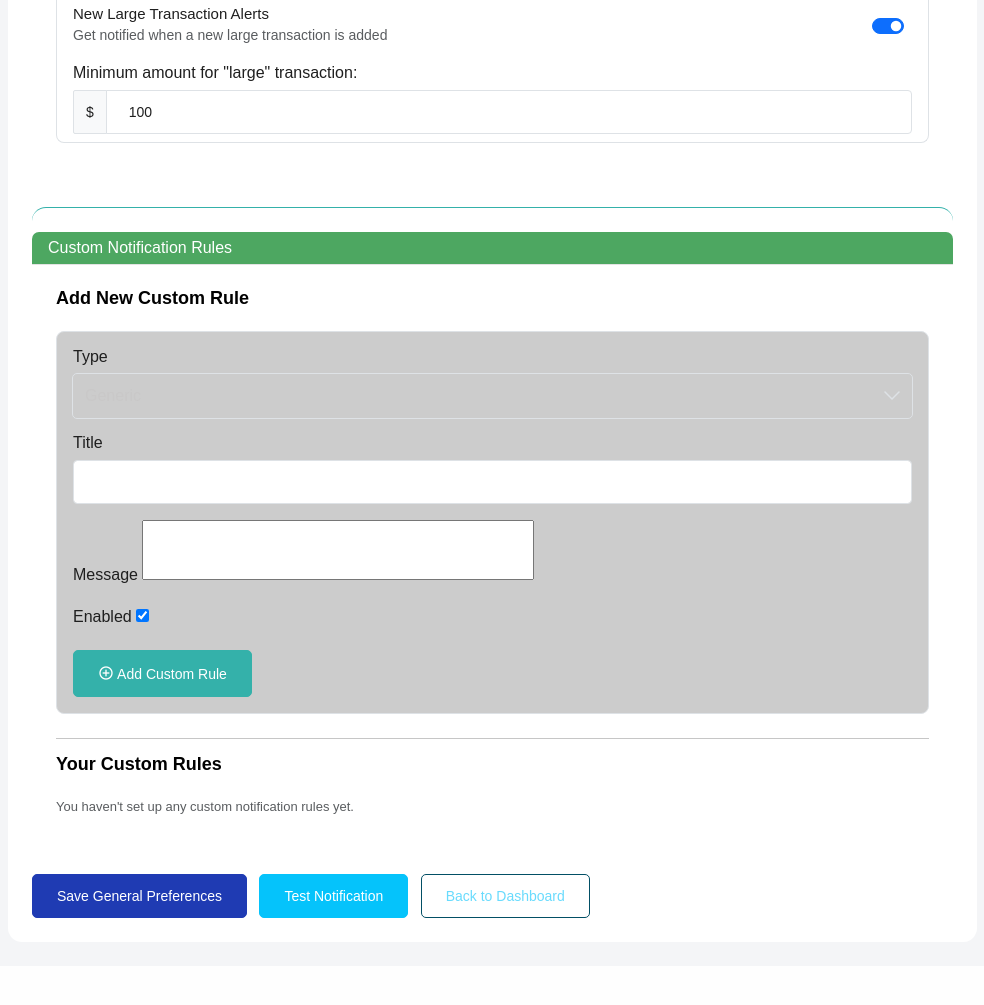
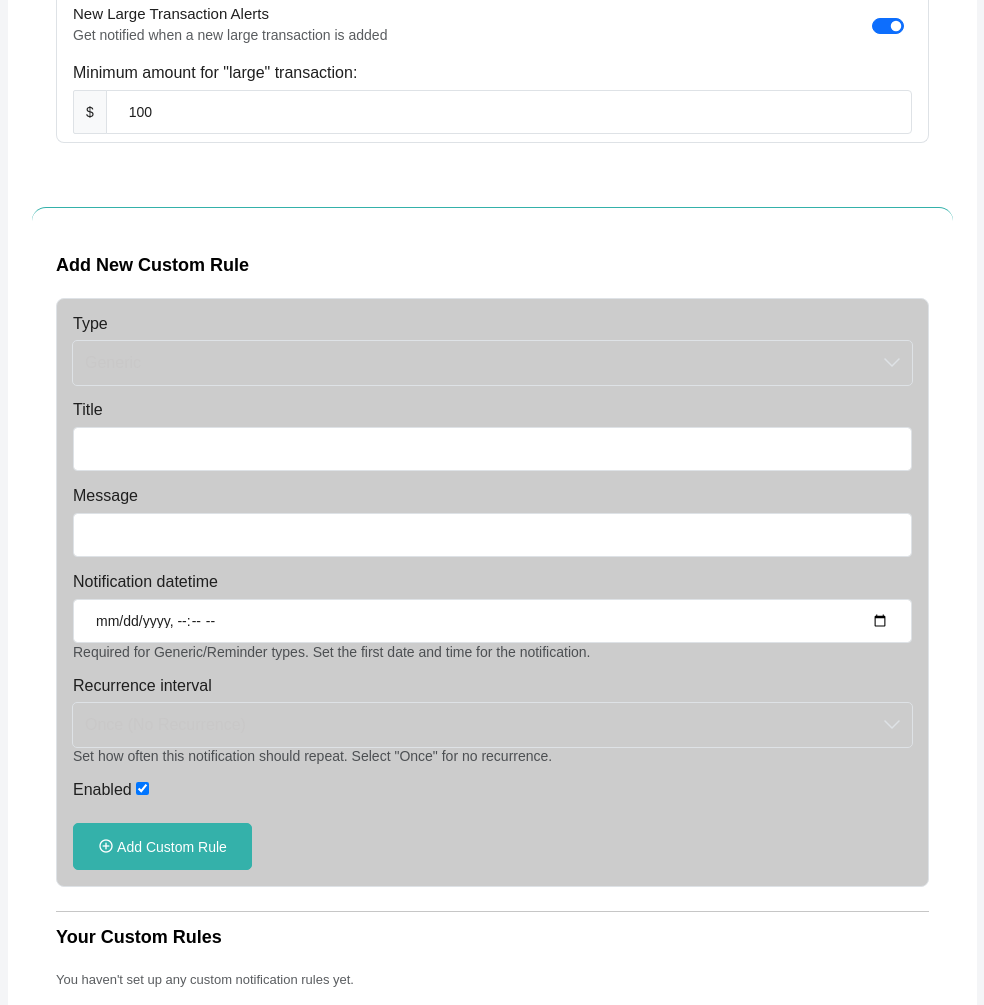
Before and after one commit to ethanondzik/personal-finance-tracker, a Django app: page /notifications/ in a window 1280 px wide. Shown: the part 837-1842 px from the top of the page, without its empty margins (48-1032 px from the left). Before the commit the page ends 1755 px from the top, so only its background shows below. Run offline with Django 5.2, Linux system fonts and the light colour scheme; the visitor is signed in with stand-in values (Sample User, id 1); data that the repository does not hold is empty; some libraries are stand-ins or nearby versions.

Commit message:
Added datetime and recurrance to notifications.

```diff
--- a/personal_finance_tracker/finance_tracker/forms.py
+++ b/personal_finance_tracker/finance_tracker/forms.py
@@ -453,30 +453,50 @@ class BudgetForm(forms.ModelForm):
 class CustomNotificationForm(forms.ModelForm):
     class Meta:
         model = CustomNotification
-        fields = ['type', 'title', 'message', 'threshold', 'category', 'enabled']
+        fields = ['type', 'title', 'message', 'threshold', 'category', 'notification_datetime', 'recurrence_interval', 'enabled']
         widgets = {
-            'message': forms.Textarea(attrs={'rows': 3}),
+            'message': forms.Textarea(attrs={'rows': 3, 'class': 'form-control'}),
             'type': forms.Select(attrs={'class': 'form-select'}),
             'title': forms.TextInput(attrs={'class': 'form-control'}),
             'threshold': forms.NumberInput(attrs={'class': 'form-control'}),
             'category': forms.Select(attrs={'class': 'form-select'}),
+            'notification_datetime': forms.DateTimeInput(attrs={'class': 'form-control', 'type': 'datetime-local'}),
+            'recurrence_interval': forms.Select(attrs={'class': 'form-select'}),
         }
         help_texts = {
             'threshold': 'Set a monetary value for purchase, balance, or budget percentage for budget type.',
             'category': 'Optional: Apply this rule only to a specific category.',
+            'notification_datetime': 'Required for Generic/Reminder types. Set the first date and time for the notification.',
+            'recurrence_interval': 'Set how often this notification should repeat. Select "Once" for no recurrence.',
         }
 
     def __init__(self, *args, **kwargs):
         user = kwargs.pop('user', None)
         super().__init__(*args, **kwargs)
         if user:
-            # For 'budget' or 'purchase' types, users might want to select from their expense categories.
-            # For other types, category might not be relevant or could be any category.
-            # For simplicity, we'll provide all user categories.
-            # You can refine this based on the 'type' field dynamically in JS if needed.
             self.fields['category'].queryset = Category.objects.filter(user=user)
         else:
             self.fields['category'].queryset = Category.objects.none()
 
-        self.fields['category'].required = False # Make category explicitly optional
-        self.fields['threshold'].required = False # Make threshold explicitly optional
+        self.fields['category'].required = False
+        self.fields['threshold'].required = False
+        self.fields['notification_datetime'].required = False # Conditional requirement
+        self.fields['recurrence_interval'].required = False # Conditional requirement
+
+    def clean(self):
+        cleaned_data = super().clean()
+        notification_type = cleaned_data.get('type')
+        notification_datetime = cleaned_data.get('notification_datetime')
+        recurrence_interval = cleaned_data.get('recurrence_interval')
+
+        if notification_type in ['generic', 'reminder']:
+            if not notification_datetime:
+                self.add_error('notification_datetime', 'Date and time are required for Generic or Reminder notifications.')
+            if not recurrence_interval: # Default to 'NONE' if not provided but datetime is
+                cleaned_data['recurrence_interval'] = 'NONE'
+        else:
+            # For other types, clear datetime and recurrence as they are not applicable
+            cleaned_data['notification_datetime'] = None
+            cleaned_data['recurrence_interval'] = None
+
+        return cleaned_data
--- a/personal_finance_tracker/finance_tracker/models.py
+++ b/personal_finance_tracker/finance_tracker/models.py
@@ -410,12 +410,29 @@ class CustomNotification(models.Model):
         ('budget', 'Budget Limit'),
         ('reminder', 'Reminder'),
     ]
+
+    RECURRENCE_CHOICES = [
+        ('NONE', 'Once (No Recurrence)'),
+        ('DAILY', 'Daily'),
+        ('WEEKLY', 'Weekly'),
+        ('MONTHLY', 'Monthly'),
+        # ('YEARLY', 'Yearly'), #maybeeee yearly
+    ]
     user = models.ForeignKey(User, on_delete=models.CASCADE)
     type = models.CharField(max_length=20, choices=NOTIFICATION_TYPE_CHOICES, default='generic')
     title = models.CharField(max_length=100)
     message = models.TextField(max_length=512)
     threshold = models.FloatField(null=True, blank=True)  # For limits/reminders
     category = models.ForeignKey('Category', null=True, blank=True, on_delete=models.SET_NULL)
+    notification_datetime = models.DateTimeField(
+        null=True, blank=True,
+        help_text="Date and time for the notification to first occur (for Generic/Reminder types)."
+    )
+    recurrence_interval = models.CharField(
+        max_length=10, choices=RECURRENCE_CHOICES, default='NONE',
+        null=True, blank=True, # Allow null/blank if not a generic/reminder type or if not recurring
+        help_text="How often the notification should repeat (for Generic/Reminder types)."
+    )
     enabled = models.BooleanField(default=True)
     created_at = models.DateTimeField(auto_now_add=True)
 
--- a/personal_finance_tracker/finance_tracker/templates/finance_tracker/notification_settings.html
+++ b/personal_finance_tracker/finance_tracker/templates/finance_tracker/notification_settings.html
@@ -135,16 +135,14 @@
 
             <!-- Custom Notification Rules Section -->
             <div class="custom-rules-section card border-success">
-                <div class="card-header bg-success text-white">
-                    <h5 class="mb-0">Custom Notification Rules</h5>
-                </div>
+
               <div class="card-body">
                   <h6 class="card-title">Add New Custom Rule</h6>
-                    <form method="post" action="{% url 'notification_settings' %}" class="mb-4 p-3 border rounded bg-light"> {# Action points to the same view #}
+                  <form method="post" action="{% url 'notification_settings' %}" class="mb-4 p-3 border rounded bg-light">
                       {% csrf_token %}
                       {{ custom_notification_form.non_field_errors }}
                       {% for field in custom_notification_form %}
-                        <div class="mb-3 field-{{ field.name }}">
+                      <div class="mb-3 field-{{ field.name }} {% if field.name == 'threshold' or field.name == 'category' or field.name == 'notification_datetime' or field.name == 'recurrence_interval' %}form-conditional-field{% endif %}">
                           <label for="{{ field.id_for_label }}" class="form-label">{{ field.label }}</label>
                           {{ field }}
                           {% if field.help_text %}
@@ -155,7 +153,7 @@
                           {% endfor %}
                       </div>
                       {% endfor %}
-                        <input type="hidden" name="form_type" value="custom_notification"> {# To differentiate forms if needed in view #}
+                      <input type="hidden" name="form_type" value="custom_notification">
                       <button type="submit" class="btn btn-success"><i class="mdi mdi-plus-circle-outline"></i> Add Custom Rule</button>
                   </form>
 
@@ -183,6 +181,14 @@
                         {% endif %}
                         {% if notif.category %}
                         <p><span class="badge bg-warning text-dark">Category: {{ notif.category.name }}</span></p>
+                        {% endif %}
+                        {% if notif.notification_datetime %}
+                        <p><span class="badge bg-primary">
+                            Starts: {{ notif.notification_datetime|date:"M d, Y P" }}
+                            {% if notif.recurrence_interval != 'NONE' and notif.recurrence_interval %}
+                                (Repeats: {{ notif.get_recurrence_interval_display }})
+                            {% endif %}
+                        </span></p>
                         {% endif %}
                         <div class="mt-2 d-flex justify-content-between align-items-center">
                             <span class="badge {% if notif.enabled %}bg-success{% else %}bg-secondary{% endif %}">
@@ -342,28 +348,45 @@
 
      // --- Custom Notification Form Logic ---
      const typeField = document.getElementById('{{ custom_notification_form.type.id_for_label }}');
-    const thresholdFieldContainer = document.querySelector('.field-threshold'); // Ensure this targets the correct form
-    const categoryFieldContainer = document.querySelector('.field-category'); // Ensure this targets the correct form
+    const thresholdFieldContainer = document.querySelector('.field-threshold');
+    const categoryFieldContainer = document.querySelector('.field-category');
+    const dateTimeFieldContainer = document.querySelector('.field-notification_datetime');
+    const recurrenceFieldContainer = document.querySelector('.field-recurrence_interval'); // New field
 
     function toggleCustomNotificationConditionalFields() {
         if (!typeField) return;
         const selectedType = typeField.value;
 
+        // Threshold field
         if (thresholdFieldContainer) {
             if (['purchase', 'balance', 'budget'].includes(selectedType)) {
                 thresholdFieldContainer.style.display = 'block';
-                // Only set required if the field is visible and part of the custom form
                 thresholdFieldContainer.querySelector('input, select')?.setAttribute('required', 'required');
             } else {
                 thresholdFieldContainer.style.display = 'none';
                 thresholdFieldContainer.querySelector('input, select')?.removeAttribute('required');
             }
         }
+        // Category field
         if (categoryFieldContainer) {
             if (['purchase', 'budget'].includes(selectedType)) {
                 categoryFieldContainer.style.display = 'block';
             } else {
                 categoryFieldContainer.style.display = 'none';
+            }
+        }
+        // DateTime and Recurrence fields
+        if (dateTimeFieldContainer && recurrenceFieldContainer) {
+            if (['generic', 'reminder'].includes(selectedType)) {
+                dateTimeFieldContainer.style.display = 'block';
+                dateTimeFieldContainer.querySelector('input, select')?.setAttribute('required', 'required');
+                recurrenceFieldContainer.style.display = 'block';
+                recurrenceFieldContainer.querySelector('input, select')?.setAttribute('required', 'required'); // Or default to 'NONE'
+            } else {
+                dateTimeFieldContainer.style.display = 'none';
+                dateTimeFieldContainer.querySelector('input, select')?.removeAttribute('required');
+                recurrenceFieldContainer.style.display = 'none';
+                recurrenceFieldContainer.querySelector('input, select')?.removeAttribute('required');
             }
         }
     }
--- a/personal_finance_tracker/finance_tracker/views.py
+++ b/personal_finance_tracker/finance_tracker/views.py
@@ -159,8 +159,14 @@ def dashboard(request):
     # Prepare custom notifications data for JSON script
     # We need category_id and potentially category_name if the rule applies to a specific category
     custom_notifications_data = list(user_custom_notifications.values(
-        'id', 'type', 'title', 'message', 'threshold', 'category_id', 'category__name'
+        'id', 'type', 'title', 'message', 'threshold',
+        'category_id', 'category__name', 'notification_datetime',
+        'recurrence_interval'
     ))
+
+    for notif_data in custom_notifications_data:
+        if notif_data['notification_datetime']:
+            notif_data['notification_datetime'] = notif_data['notification_datetime'].isoformat()
 
     # Return the rendered template with ALL context data
     response = render(request, 'finance_tracker/dashboard.html', {
```
Also changed, not shown: personal_finance_tracker/finance_tracker/templates/finance_tracker/dashboard.html (+93 -2 lines), personal_finance_tracker/finance_tracker/migrations/0010_customnotification_notification_datetime_and_more.py (added). Lines whose indentation alone changed are shown as unchanged.
